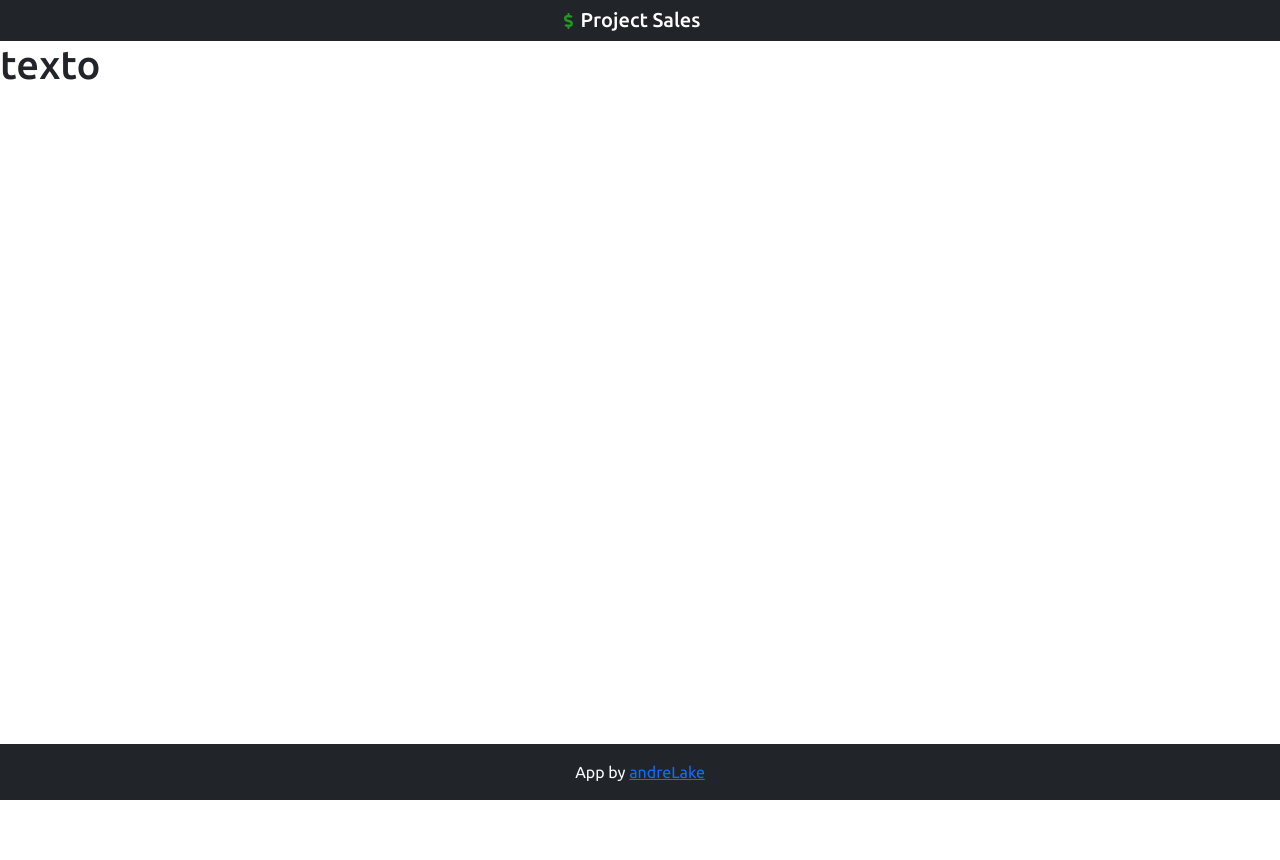
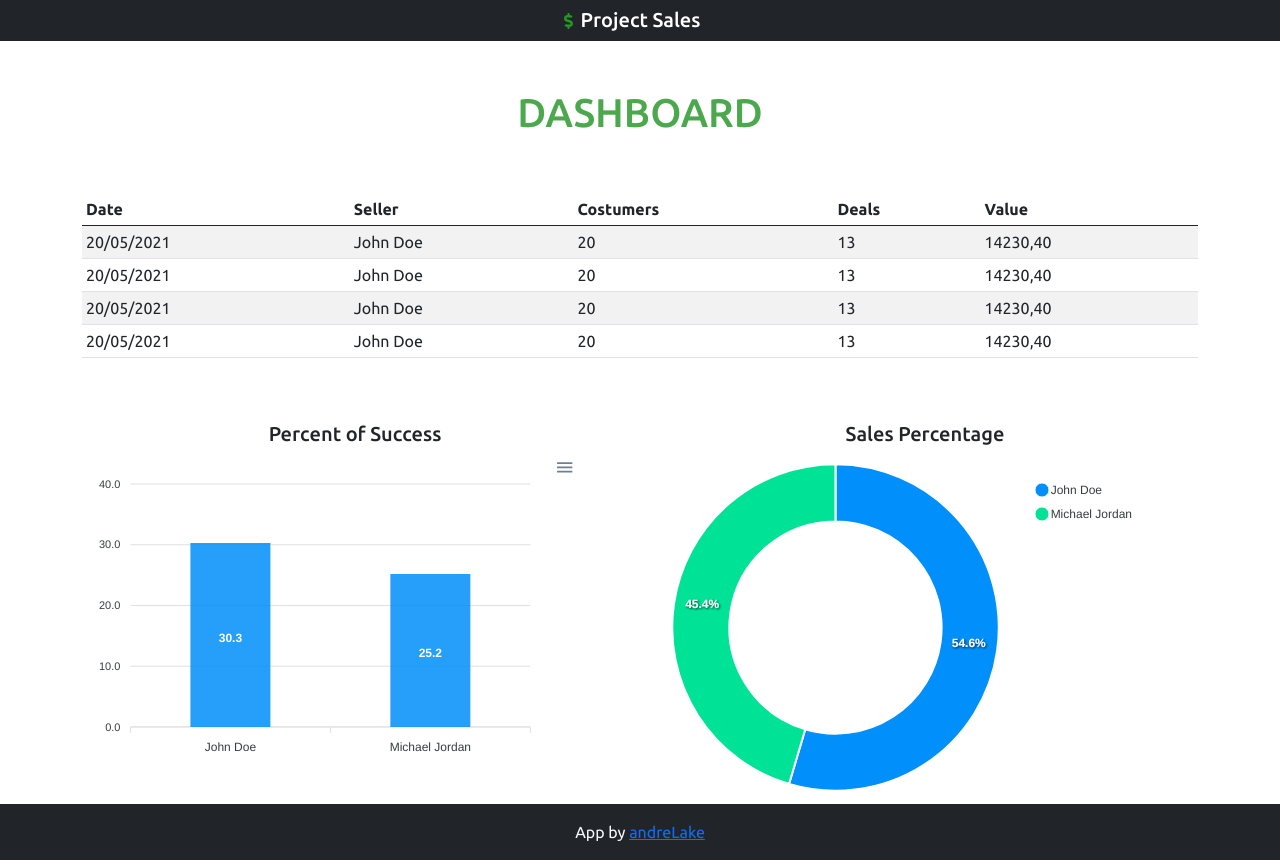
Before and after one commit to andrelake/project-sales-react, a React (Create React App) app in the folder frontend/: page / in a window 1280 px wide. Before the commit the page ends 800 px from the top, so only its background shows below. Built offline with nearby package versions, Linux system fonts and the light colour scheme.

Commit message:
add table and charts

```diff
--- a/frontend/package.json
+++ b/frontend/package.json
@@ -15,8 +15,10 @@
     "@types/node": "^12.0.0",
     "@types/react": "^17.0.0",
     "@types/react-dom": "^17.0.0",
+    "apexcharts": "^3.26.3",
     "bootstrap": "^5.0.0",
     "react": "^17.0.2",
+    "react-apexcharts": "^1.3.9",
     "react-dom": "^17.0.2",
     "react-scripts": "4.0.3",
     "typescript": "^4.1.2",
--- a/frontend/src/App.tsx
+++ b/frontend/src/App.tsx
@@ -1,12 +1,26 @@
 import Navbar from "./components/navbar";
 import Footer from "./components/footer";
+import DataTable from "./components/datatable";
+import BarChart from "./components/barchart";
+import DonutChart from "./components/donutchart";
 
 function App() {
   return (
       <>
           <Navbar/>
-          <div>
-              <h1>texto</h1>
+          <div className={"container"}>
+              <h1 className={"text-primary text-center py-5"}>DASHBOARD</h1>
+              <DataTable></DataTable>
+              <div className={"row"}>
+                  <div className={"col-sm-6"}>
+                      <h5 className={"text-center"}>Percent of Success</h5>
+                      <BarChart></BarChart>
+                  </div>
+                  <div className={"col-sm-6"}>
+                      <h5 className={"text-center"}>Sales Percentage</h5>
+                      <DonutChart></DonutChart>
+                  </div>
+              </div>
           </div>
           <Footer></Footer>
       </>
--- a/frontend/src/assets/css/styles.css
+++ b/frontend/src/assets/css/styles.css
@@ -1,6 +1,6 @@
 @import url('https://fonts.googleapis.com/css2?family=Ubuntu:wght@300;400;500;700&display=swap');
 :root {
-    --color-primary: #FF8400;
+    --color-primary: #4ca84c;
     --color-secondary: #259824;
 }
 
--- /dev/null
+++ b/frontend/src/components/barchart/index.tsx
@@ -0,0 +1,39 @@
+import Chart from 'react-apexcharts'
+
+function BarChart() {
+    const options = {
+        plotOptions: {
+            bar: {
+                horizontal: false,
+                columnWidth: '40%',
+            }
+        }
+    };
+
+    const data = {
+        labels: {
+            categories : ['John Doe', 'Michael Jordan']
+        },
+        series: [
+            {
+                name: "Percent of Success",
+                data: [30.3, 25.2]
+            }
+        ]
+    };
+
+    return (
+        <div className="app">
+            <div className="mixed-chart">
+                <Chart
+                    options={{ ...options, xaxis: data.labels}}
+                    series={data.series}
+                    type="bar"
+                    width="500"
+                />
+            </div>
+        </div>
+    );
+}
+
+export default BarChart;
--- /dev/null
+++ b/frontend/src/components/datatable/index.tsx
@@ -0,0 +1,50 @@
+function DataTable() {
+    return (
+        <div className={"table-responsive mb-5"}>
+            <table className={"table table-striped table-sm"}>
+                <thead>
+                    <tr>
+                        <th>Date</th>
+                        <th>Seller</th>
+                        <th>Costumers</th>
+                        <th>Deals</th>
+                        <th>Value</th>
+                    </tr>
+                </thead>
+                <tbody>
+                    <tr>
+                        <td>20/05/2021</td>
+                        <td>John Doe</td>
+                        <td>20</td>
+                        <td>13</td>
+                        <td>14230,40</td>
+                    </tr>
+                    <tr>
+                        <td>20/05/2021</td>
+                        <td>John Doe</td>
+                        <td>20</td>
+                        <td>13</td>
+                        <td>14230,40</td>
+                    </tr>
+                    <tr>
+                        <td>20/05/2021</td>
+                        <td>John Doe</td>
+                        <td>20</td>
+                        <td>13</td>
+                        <td>14230,40</td>
+                    </tr>
+                    <tr>
+                        <td>20/05/2021</td>
+                        <td>John Doe</td>
+                        <td>20</td>
+                        <td>13</td>
+                        <td>14230,40</td>
+                    </tr>
+                </tbody>
+            </table>
+
+        </div>
+    );
+}
+
+export default DataTable;
--- /dev/null
+++ b/frontend/src/components/donutchart/index.tsx
@@ -0,0 +1,29 @@
+import Chart from 'react-apexcharts'
+
+function DonutChart() {
+    const options = {
+        legend: {
+            show: true
+        }
+    };
+
+    const data = {
+        labels: ['John Doe', 'Michael Jordan'],
+        series: [30.3, 25.2]
+    };
+
+    return (
+        <div className="app">
+            <div className="mixed-chart">
+                <Chart
+                    options={{...options, labels: data.labels}}
+                    series={data.series}
+                    type="donut"
+                    width="500"
+                />
+            </div>
+        </div>
+    );
+}
+
+export default DonutChart;
```
Also changed, not shown: 1 other file (tests, documents, lock files or other folders).
